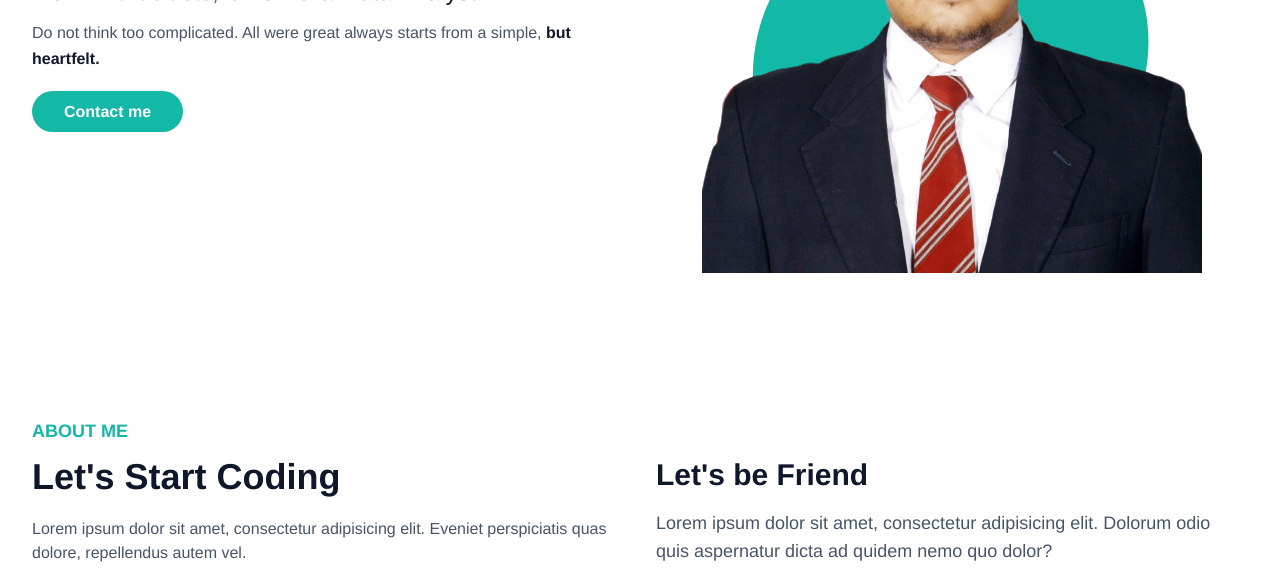
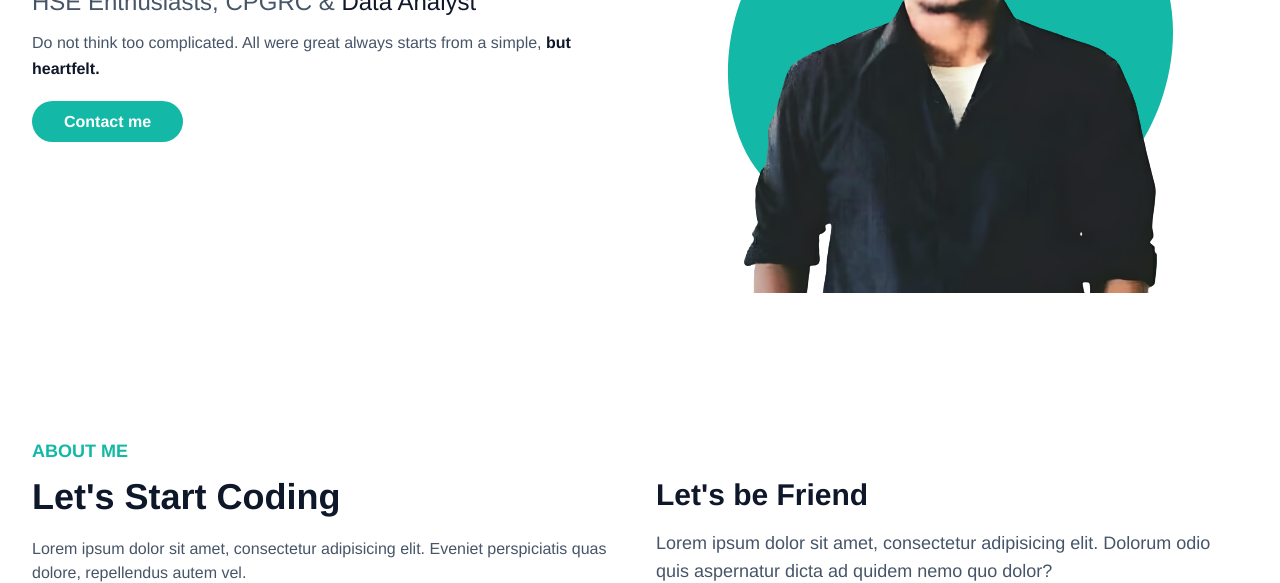
Before and after one commit to herlambangly/portfolio-tailwind-css, a website: page index.html in a window 1280 px wide. Shown: the part 406-989 px from the top of the page. Drawn offline with Linux system fonts and the light colour scheme.

Commit message:
Edit New

```diff
--- a/index.html
+++ b/index.html
@@ -62,9 +62,9 @@
           </div>
           <div class="w-full self-end px-4 lg:w-1/2">
             <div class="relative mt-10 lg:mt-9 lg:right-0">
-              <img src="img/Herlambang.png" alt="Herlambang Lutvi Yudhian" class="max-w-full mx-auto" />
+              <img src="img/HLY.png" alt="Herlambang Lutvi Yudhian" class="max-w-full mx-auto" />
               <span class="absolute bottom-0 -z-10 left-1/2 -translate-x-1/2 md:scale-125">
-                <svg width="400" height="400" viewBox="0 0 200 200" xmlns="http://www.w3.org/2000/svg">
+                <svg width="450" height="450" viewBox="0 0 200 200" xmlns="http://www.w3.org/2000/svg">
                   <path
                     fill="#14b8a6"
                     d="M68.2,-38.3C79.9,-19,75.3,10.9,61.1,29.6C47,48.4,23.5,56,-1.6,56.9C-26.7,57.8,-53.4,52,-66.5,33.9C-79.5,15.8,-78.8,-14.7,-65.5,-34.9C-52.1,-55.1,-26.1,-65.2,1.1,-65.8C28.2,-66.4,56.4,-57.6,68.2,-38.3Z"
```
Also changed, not shown: img/HLY.png (added), public/css/output.css.
